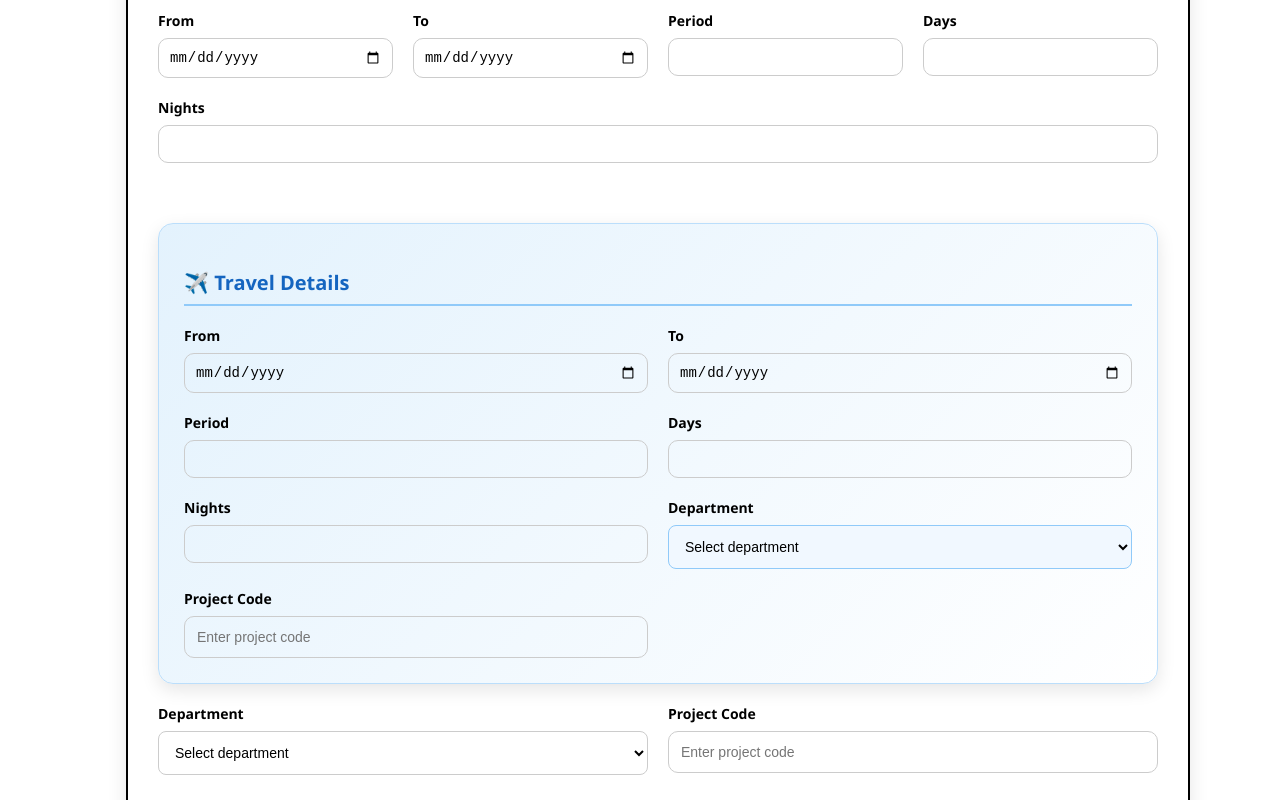
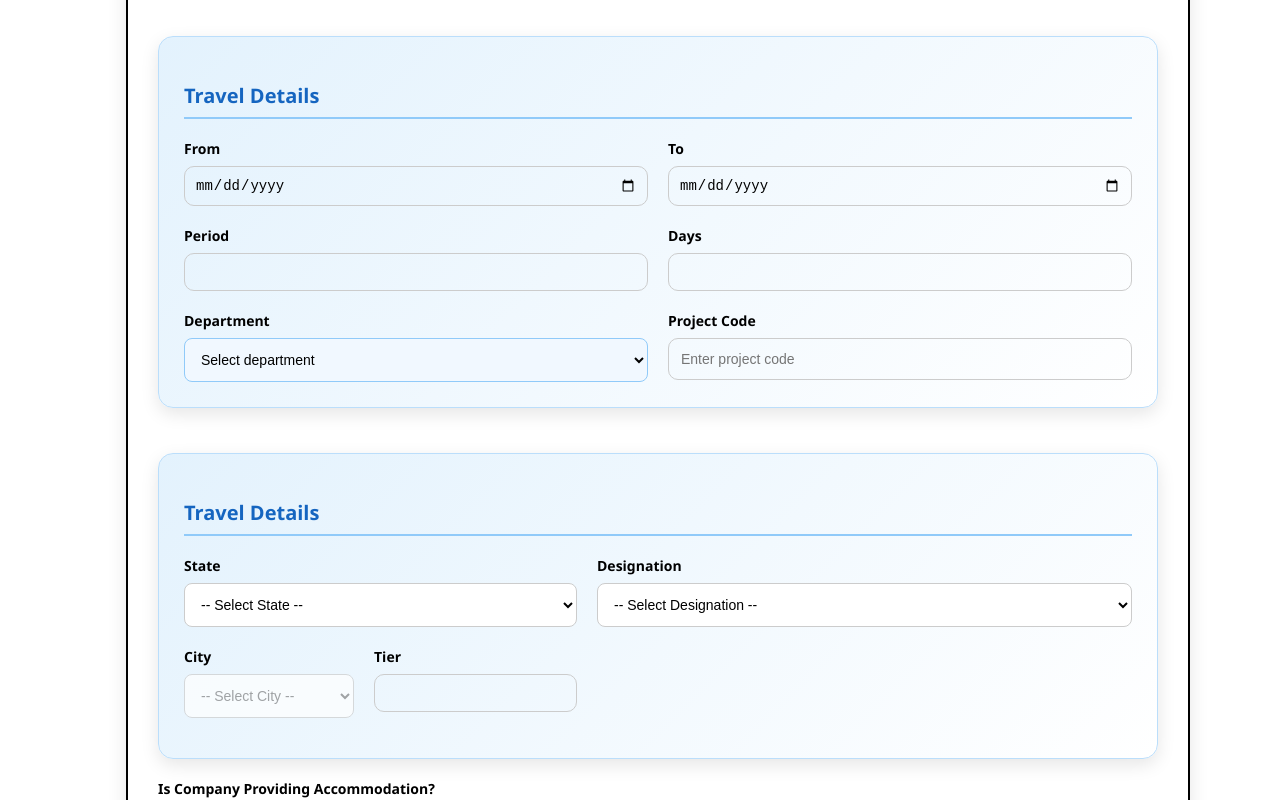
Before and after one commit to Santhoshmk30/Kccottrell, a React (Create React App) app: page /request in a window 1280 px wide. Shown: the part 240-1040 px from the top of the page. Built offline with nearby package versions, Linux system fonts and the light colour scheme.

Commit message:
Update Requestform.js

```diff
--- a/src/Components/Requestform.js
+++ b/src/Components/Requestform.js
@@ -250,78 +250,6 @@ const handleTransportChange = (index, field, value) => {
         {activeForm === "domestic" ? (
         <div>
           <form onSubmit={handleSubmit} style={styles.form}>
-          <div style={styles.row}>
-  <div style={styles.field}>
-    <label style={styles.label}>From</label>
-    <input
-      type="date"
-      name="fromDate"
-      value={formData.fromDate}
-      min={new Date().toISOString().split("T")[0]}
-      onChange={handleChange}
-      style={styles.input1}
-    />
-  </div>
-
-  <div style={styles.field}>
-    <label style={styles.label}>To</label>
-    <input
-      type="date"
-      name="toDate"
-      value={formData.toDate}
-      min={formData.fromDate}
-      max={
-        formData.fromDate
-          ? new Date(
-              new Date(formData.fromDate).setDate(
-                new Date(formData.fromDate).getDate() + 30
-              )
-            ).toISOString().split("T")[0]
-          : ""
-      }
-      onChange={handleChange}
-      style={styles.input1}
-    />
-  </div>
-
-  <div style={styles.field}>
-    <label style={styles.label}>Period</label>
-    <input
-      type="text"
-      value={formData.workPlan}
-      readOnly
-      style={styles.input1}
-    />
-  </div>
-
-  <div style={styles.field}>
-    <label style={styles.label}>Days</label>
-    <input
-      type="text"
-      value={formData.days}
-      readOnly
-      style={styles.input1}
-    />
-  </div>
-
-  <div style={styles.field}>
-    <label style={styles.label}>Nights</label>
-    <input
-      type="text"
-      value={formData.nights}
-      readOnly
-      style={styles.input1}
-    />
-  </div>
-</div>
-
-
-{error && (
-  <div style={{ color: "red", fontWeight: "500", marginTop: "5px" }}>
-    {error}
-  </div>
-)}
-
 <div
   style={{
     marginTop: "25px",
@@ -342,7 +270,7 @@ const handleTransportChange = (index, field, value) => {
       fontSize: "20px",
     }}
   >
-    ✈️ Travel Details
+   Travel Details
   </h3>
 
   <div style={{ display: "grid", gridTemplateColumns: "1fr 1fr", gap: "20px" }}>
@@ -405,16 +333,6 @@ const handleTransportChange = (index, field, value) => {
       />
     </div>
 
-    {/* Nights */}
-    <div style={styles.field}>
-      <label style={styles.label}>Nights</label>
-      <input
-        type="text"
-        value={formData.nights}
-        readOnly
-        style={styles.input1}
-      />
-    </div>
 
     {/* Department */}
     <div style={styles.field}>
@@ -458,34 +376,30 @@ const handleTransportChange = (index, field, value) => {
 </div>
 
 
-          <div style={styles.row}>
-            <div style={styles.field}>
-              <label style={styles.label}>Department</label>
-              <select
-                name="department"
-                value={formData.department}
-                onChange={handleChange}
-                style={styles.select}
-              >
-                <option value="">Select department</option>
-                <option value="HR">HR</option>
-                <option value="Finance">Finance</option>
-                <option value="IT">IT</option>
-              </select>
-            </div>
-            <div style={styles.field}>
-              <label style={styles.label}>Project Code</label>
-              <input
-                type="text"
-                name="projectCode"
-                value={formData.projectCode}
-                onChange={handleChange}
-                placeholder="Enter project code"
-                style={styles.input}
-              />
-            </div>
-          </div>
+<div
+  style={{
+    marginTop: "25px",
+    padding: "25px",
+    borderRadius: "15px",
+    background: "linear-gradient(135deg, #e3f2fd, #ffffff)",
+    boxShadow: "0 6px 18px rgba(0,0,0,0.1)",
+    border: "1px solid #bbdefb",
+    fontFamily: "Segoe UI, sans-serif",
+  }}
+>
+  <h3
+    style={{
+      marginBottom: "20px",
+      color: "#1565c0",
+      borderBottom: "2px solid #90caf9",
+      paddingBottom: "8px",
+      fontSize: "20px",
+    }}
+  >
+   Travel Details
+  </h3>
 
+  <div style={{ display: "grid", gridTemplateColumns: "1fr 1fr", gap: "20px" }}>
 <div style={styles.row}>
   {/* State */}
   <div style={styles.field}>
@@ -551,7 +465,8 @@ const handleTransportChange = (index, field, value) => {
     <option value="General Manager/Sr.General Manager">General Manager/Sr.General Manager</option>
   </select>
 </div>
-
+ </div>
+       </div>
 <div style={styles.field}>
   <label style={styles.label}>Is Company Providing Accommodation?</label>
   <div style={{ display: 'flex', gap: '10px', marginTop: '5px' }}>
```
